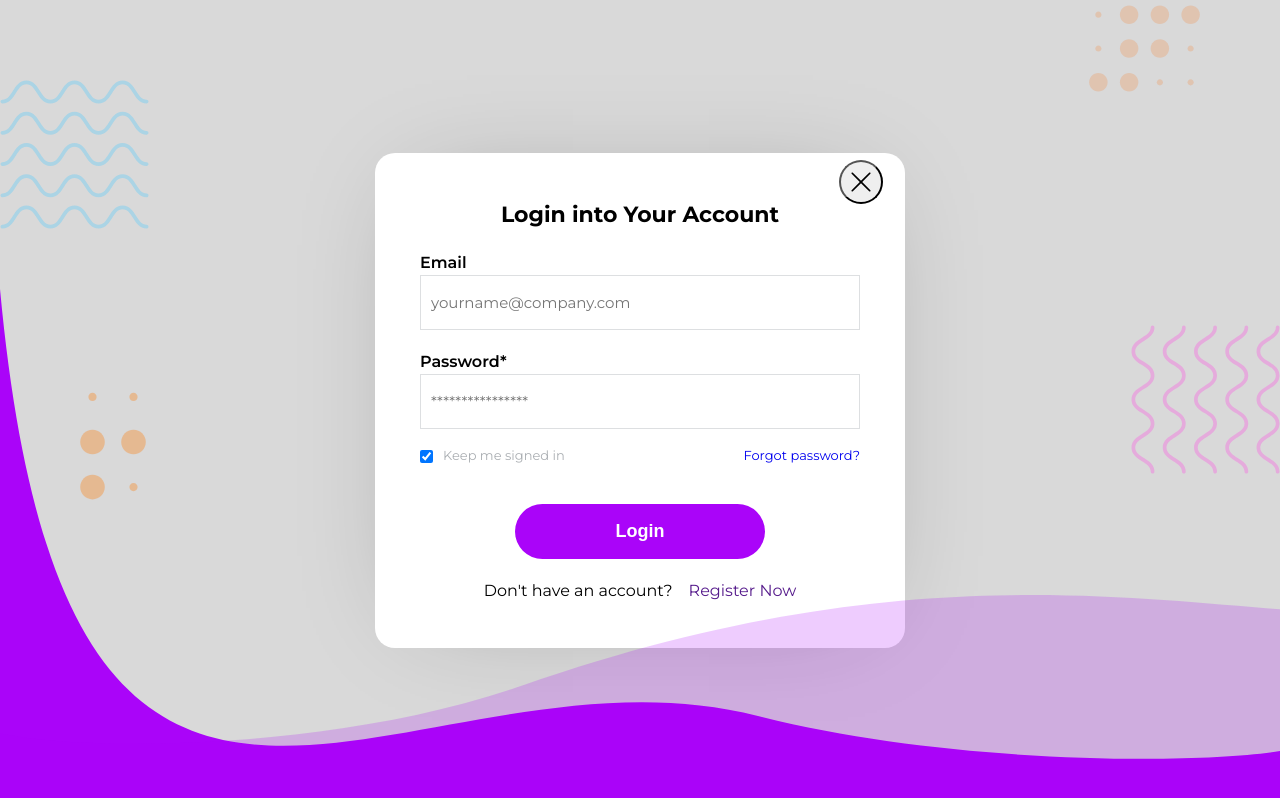
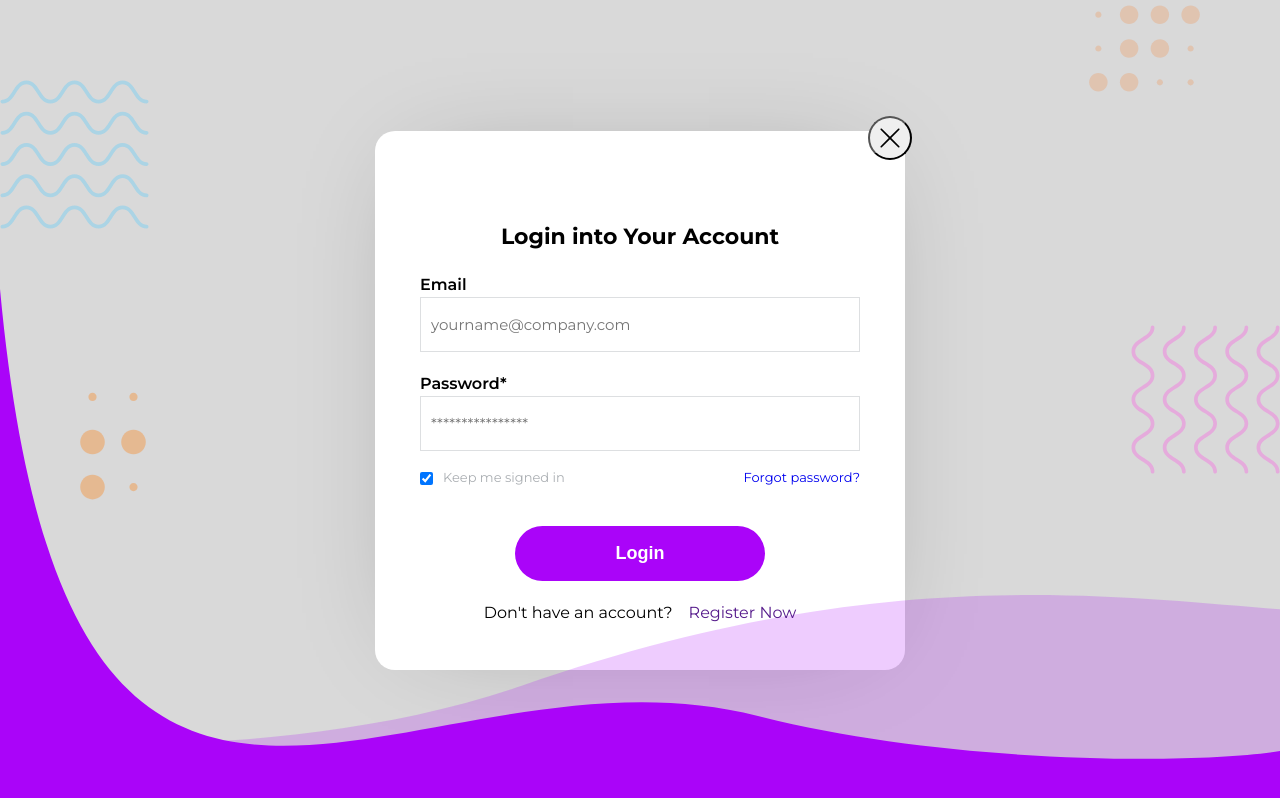
Before and after one commit to taylor-andersen/Codeup-web-exercises, a website: page index.html in a window 1280 px wide. Drawn offline with Linux system fonts and the light colour scheme.

Commit message:
Fixed my button to me relative to login container

```diff
--- a/css/styles.css
+++ b/css/styles.css
@@ -111,21 +111,21 @@ button.btn.btn-login {
     position: fixed;
     bottom: 0;
     right: 0;
-    z-index: 3;
+    z-index: 1;
 }
 #waveTop {
     position: fixed;
     bottom: 0;
     right: 0;
-    z-index: 2;
+    z-index: 1;
 }
 
 #close-button {
     display:flex;
     padding: 10px;
     border-radius: 50%;
-    position: absolute;
-    top: 20%;
-    right: 31%;
+    position: relative;
+    bottom: 60px;
+    left: 250px;
     z-index: 10;
 }
```
